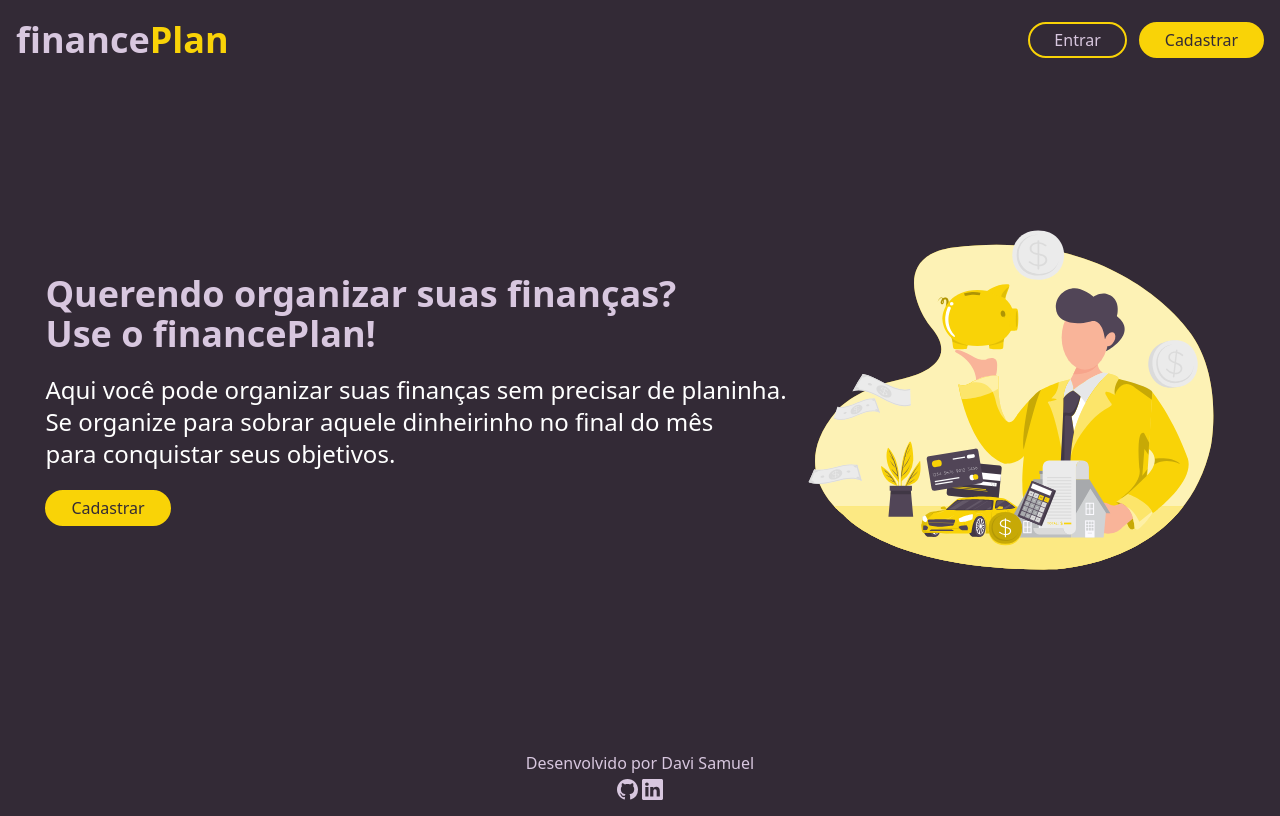
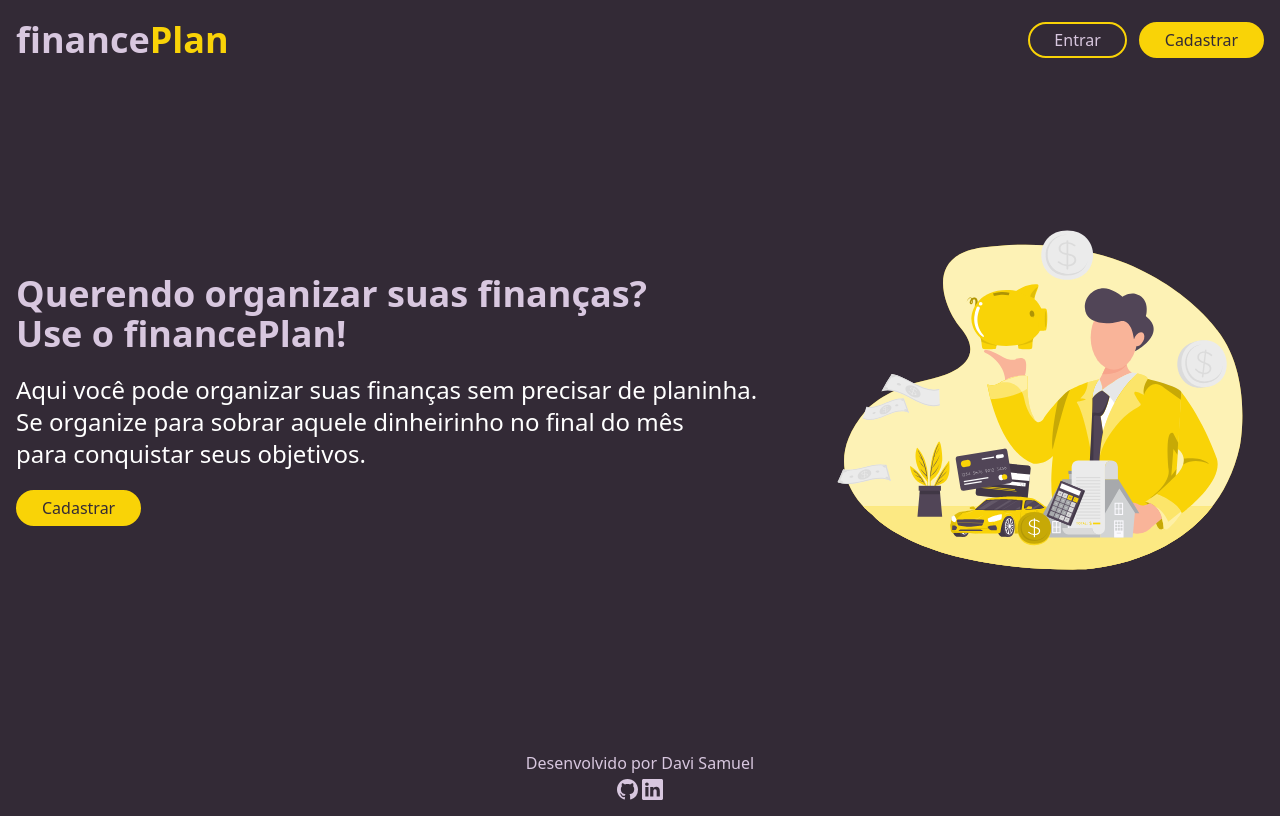
Before and after one commit to Davisamasoa/financePlan-frontend, a Next.js app: page / in a window 1280 px wide. Built offline with nearby package versions, Linux system fonts and the light colour scheme.

Commit message:
fix: margin page broken fixed

```diff
--- a/src/app/layout.tsx
+++ b/src/app/layout.tsx
@@ -8,7 +8,7 @@ export const metadata = {
 export default function RootLayout({ children }: { children: React.ReactNode }) {
 	return (
 		<html lang="pt-br">
-			<body className=" bg-bgColor text-textColor flex justify-start max-w-[1300px] flex-col items-center  min-h-screen pb-24 relative mx-auto px-4">
+			<body className=" bg-bgColor text-textColor max-w-[1300px] min-h-screen pb-24 relative mx-auto px-4">
 				{children}
 			</body>
 		</html>
--- a/src/components/footer.tsx
+++ b/src/components/footer.tsx
@@ -2,7 +2,7 @@ import { BsLinkedin, BsGithub } from "react-icons/bs";
 
 export default function Footer() {
 	return (
-		<footer className="absolute bottom-4 w-[250px] flex flex-col justify-center items-center gap-1">
+		<footer className="absolute bottom-4 w-[250px] left-2/4 -translate-x-[50%] mx-auto flex flex-col justify-center items-center gap-1">
 			<p className="font-light">Desenvolvido por Davi Samuel</p>
 			<div className="flex gap-1">
 				<a
```
